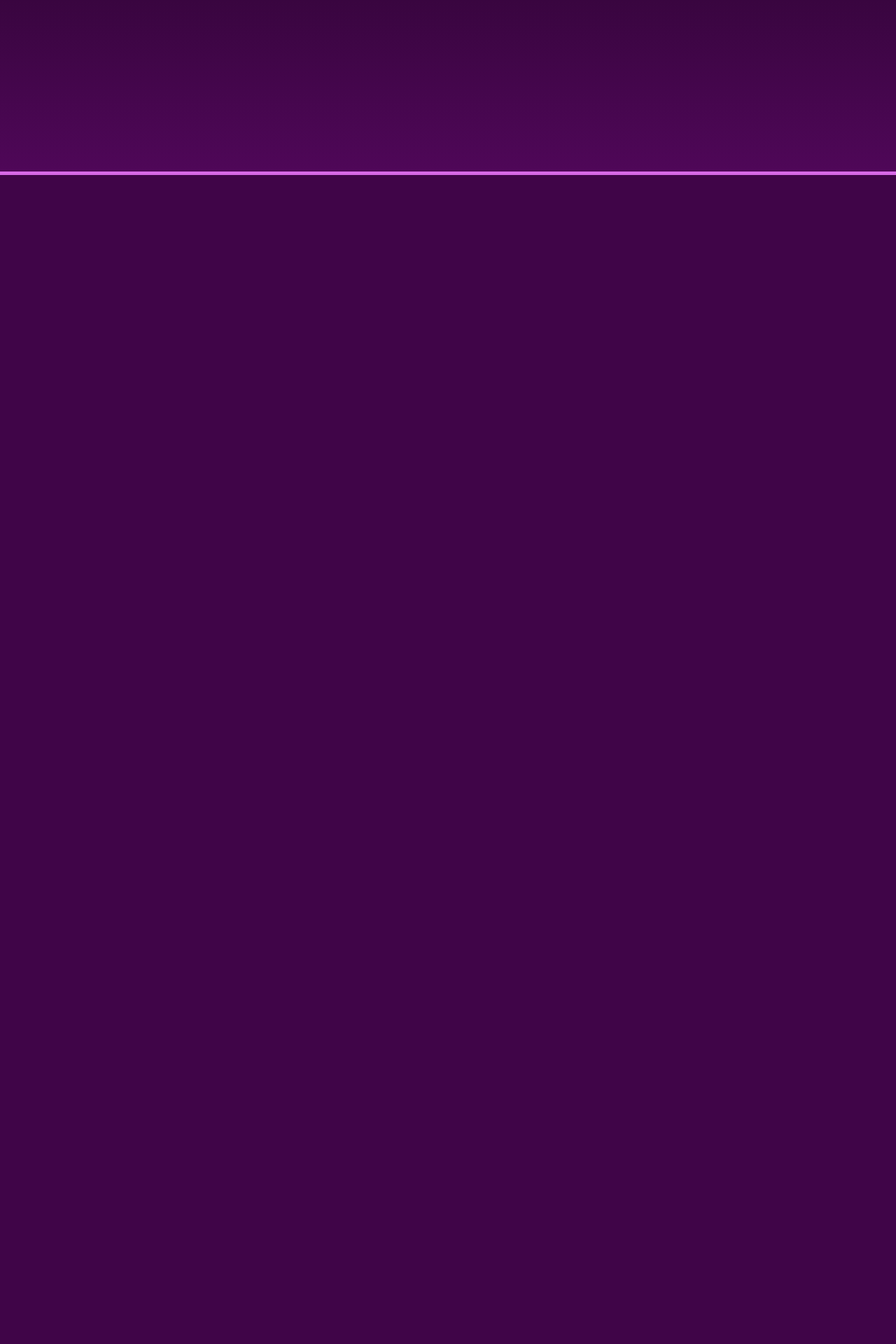
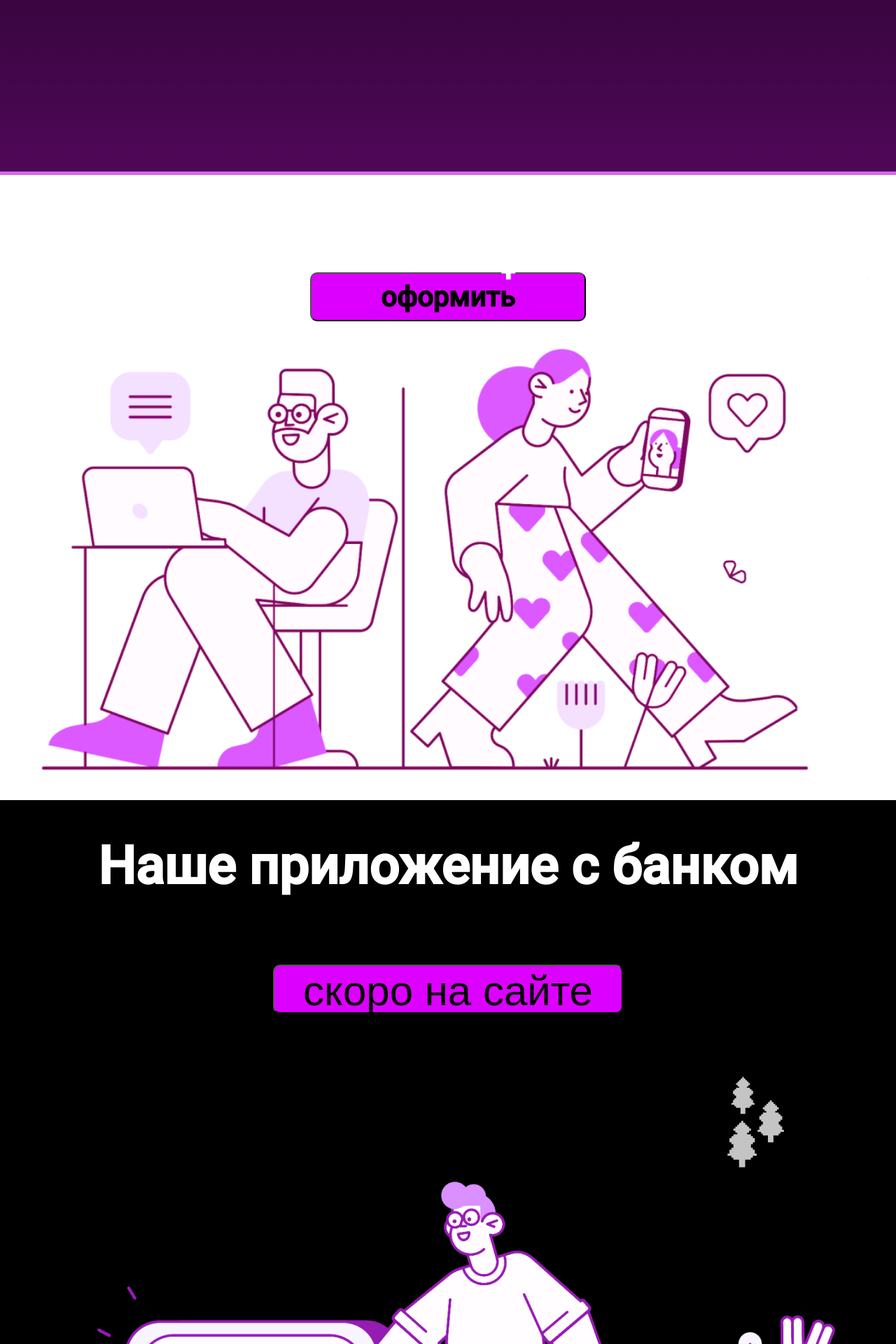
Before and after one commit to maripetrova/tele-hub, a PHP site: page /main.html in a window 1280 px wide. Shown: the part 635-2555 px from the top of the page at 70% size. Before the commit the page ends 885 px from the top, so only its background shows below. Run offline with PHP 8.4, Linux system fonts and the light colour scheme.

Commit message:
добавил банк

```diff
--- a/main.html
+++ b/main.html
@@ -22,5 +22,23 @@
                 <div class="mini"><img src="imgs/tree.png" alt="Trees" height=50></div>
             </nav>
         </header>
+
+<div class="delivery">
+    <h1 class="deliveryH">Оформите сим-карту прямо сейчас</h1>
+    <div class="deliveryB">
+        <button class="deliveryBtn">оформить</button>
+        <img class="deliveryI" src="imgs/tree.png">
+        <img class="deliveryIm" src="imgs/tree.png">
+        <img class="deliveryImg" src="imgs/tree.png">
+    </div>
+    <img class="deliveryZum" src="imgs/zumers.png">
+</div>
+
+        <div class="bank">
+            <div class="bank-text"><p>Наше приложение с банком</p><br></div>
+        <div class="bank-but"><button>скоро на сайте</button></div>
+        <img class="bankelka" src="imgs/3гроо.png">
+        <div class="bank-pic"><img src="imgs/gdeDengi.png"></div>
+    </div>
 </body>
 </html>
--- a/style.css
+++ b/style.css
@@ -77,3 +77,118 @@
     text-decoration:none;
     color: white;
 }
+<<<<<<< HEAD
+.bank-pic{
+    display: block;
+  margin: 0 auto;
+  text-align: center;
+  margin-top: 20px;
+
+}
+.bank{
+    background-color: #000000;
+
+    position: absolute;
+    width: 100%;
+}
+.h1{
+    text-align: center;
+    color: white;
+    background-color: white;
+    font-family: Verdana, Arial, Helvetica, sans-serif;
+}
+button {
+    background: #DB00FF;
+    border-radius: 10px;
+    width: 500px;
+    height: 70px;
+    font-size: 60px;
+    text-align: center;
+    }
+    .bank-but {
+    text-align: center;
+    }
+    .font{
+        text-align: center;
+    }
+    .bank-text {
+    font-size: 83px;
+    color: white;
+    text-align: center;
+
+    }
+    p{
+text-align: center;
+color: white;
+margin: 0;
+margin-top: 50px;
+font-family: Roboto;
+font-style: normal;
+font-weight: bold;
+font-size: 75.4819px;
+line-height: 88px;
+
+    }
+    .bankelka{
+        position: relative;
+        top: 80px;
+        left: 1000px;
+
+
+    }
+=======
+.delivery {
+    display: flex;
+    text-align: center;
+    flex-direction: column;
+    height: 900px;
+    width: 100%;
+    background-color: black;
+}
+.deliveryH {
+    margin: 48px;
+}
+.deliveryB {
+    width: 100%;
+    height: 80px;
+    display: flex;
+    align-items: center;
+    justify-content: center;
+    position: relative;
+}
+.deliveryBtn {
+    width: 394px;
+    height: 70px;
+    background: #DB00FF;
+    border-radius: 10px;
+    font-family: Roboto;
+    font-style: normal;
+    font-weight: bold;
+    font-size: 40px;
+}
+.deliveryI {
+    position: absolute;
+    width: 88px;
+    height: 88px;
+    left: 1200px;
+    top: 10px;
+}
+.deliveryIm {
+    position: absolute;
+    width: 58px;
+    height: 58px;
+    left: 1150px;
+    top: 60px;
+}
+.deliveryImg {
+    position: absolute;
+    width: 58px;
+    height: 58px;
+    left: 700px;
+    top: -40px;
+}
+.deliveryZum {
+    width: 1200px;
+    margin: 0 auto;
+}
+>>>>>>> 330b420f7fa309f69d14359138d2f3a5cbbf3212
```
Also changed, not shown: imgs/3гроо.png (added).
